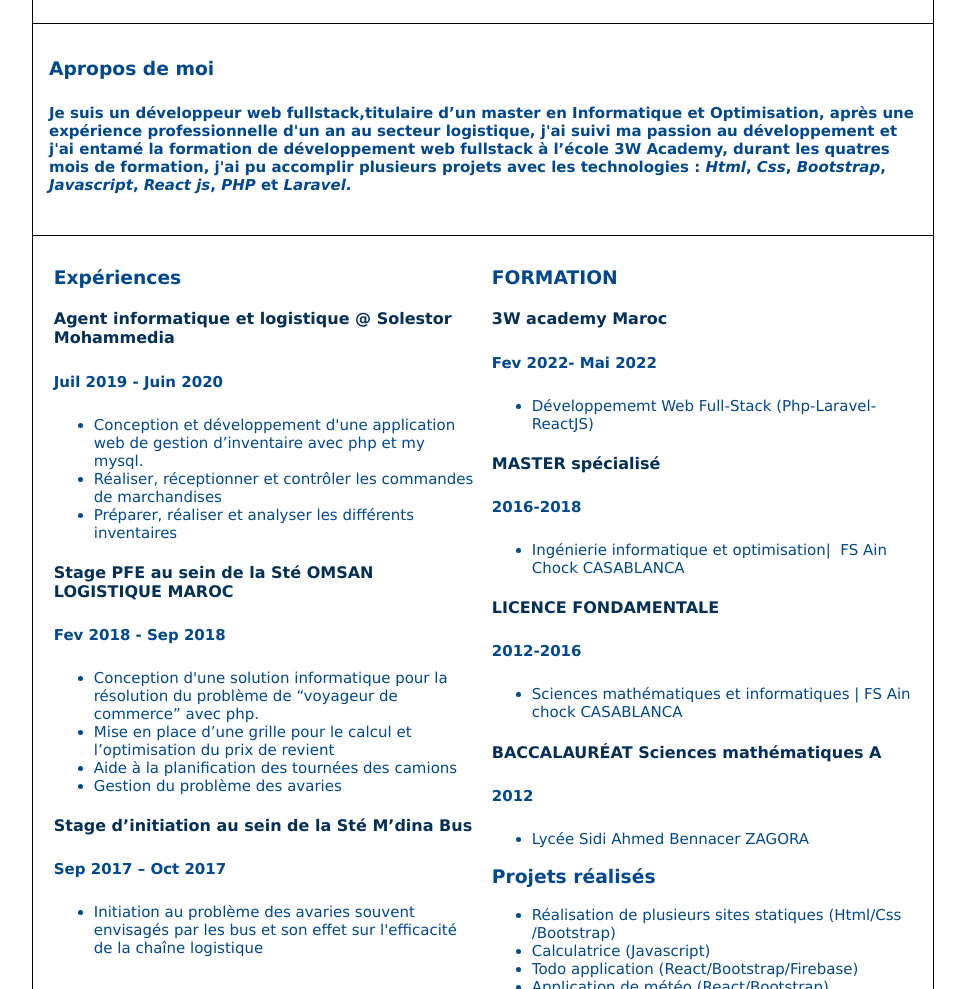
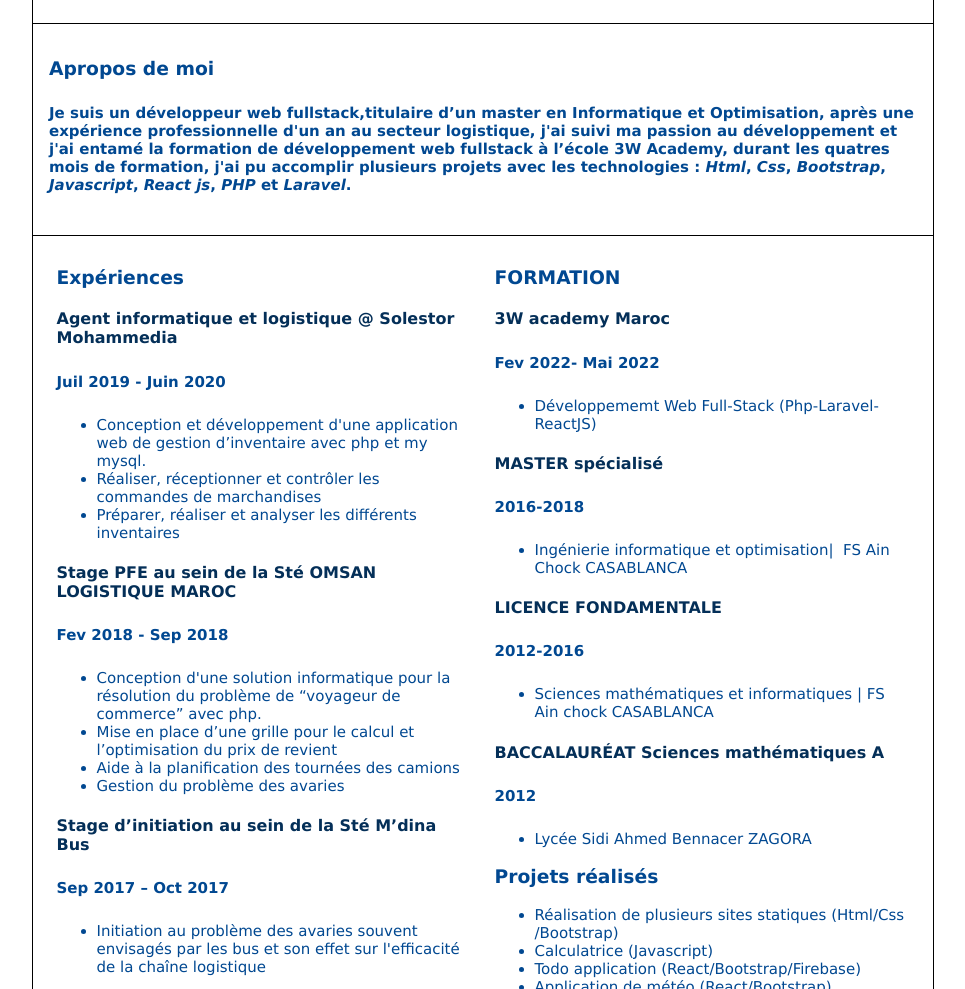
Before and after one commit to Mohamedboulj/resume, a plain HTML site: page index.html in a window 1280 px wide. Shown: the part 274-1263 px from the top of the page, without its empty margins (157-1122 px from the left). Drawn offline with Linux system fonts and the light colour scheme.

Commit message:
Update style

```diff
--- a/style.css
+++ b/style.css
@@ -96,7 +96,7 @@ header ul li,
     display: flex;
     flex-direction: column;
     justify-content: space-between;
-    width: 48%;
+    width: 415px;
 }
 
 .lan div div label,
```
